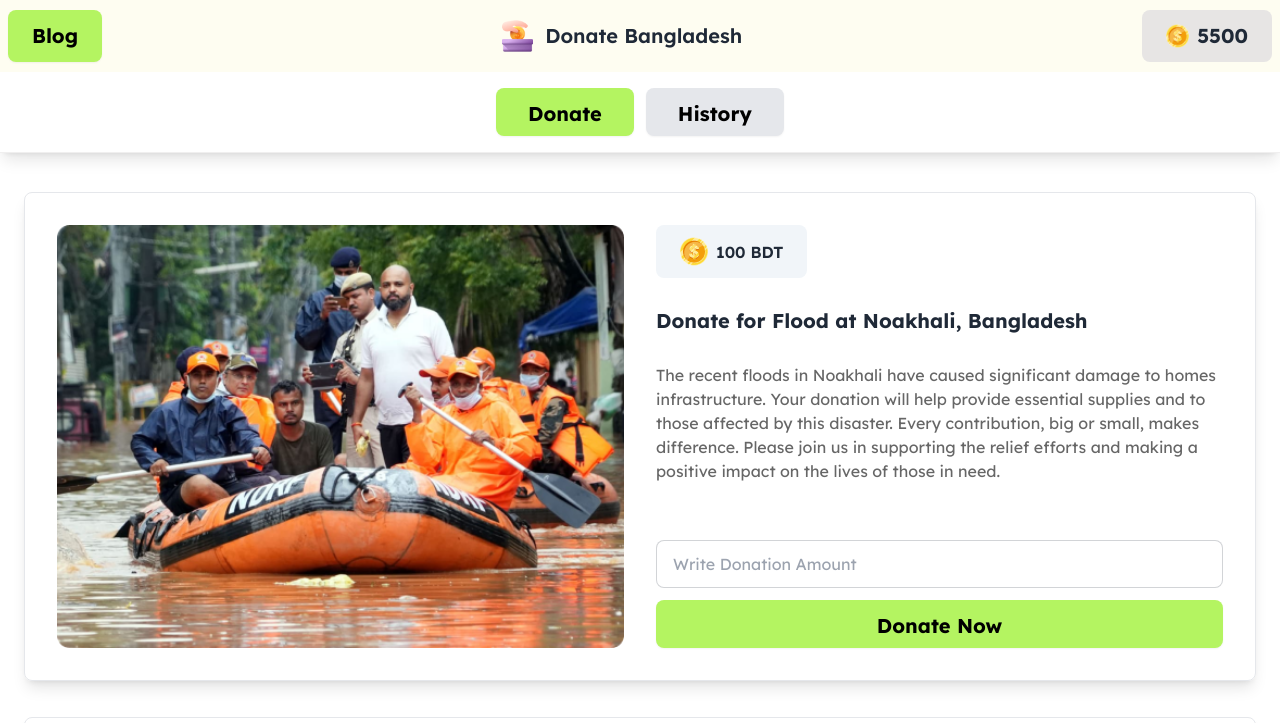
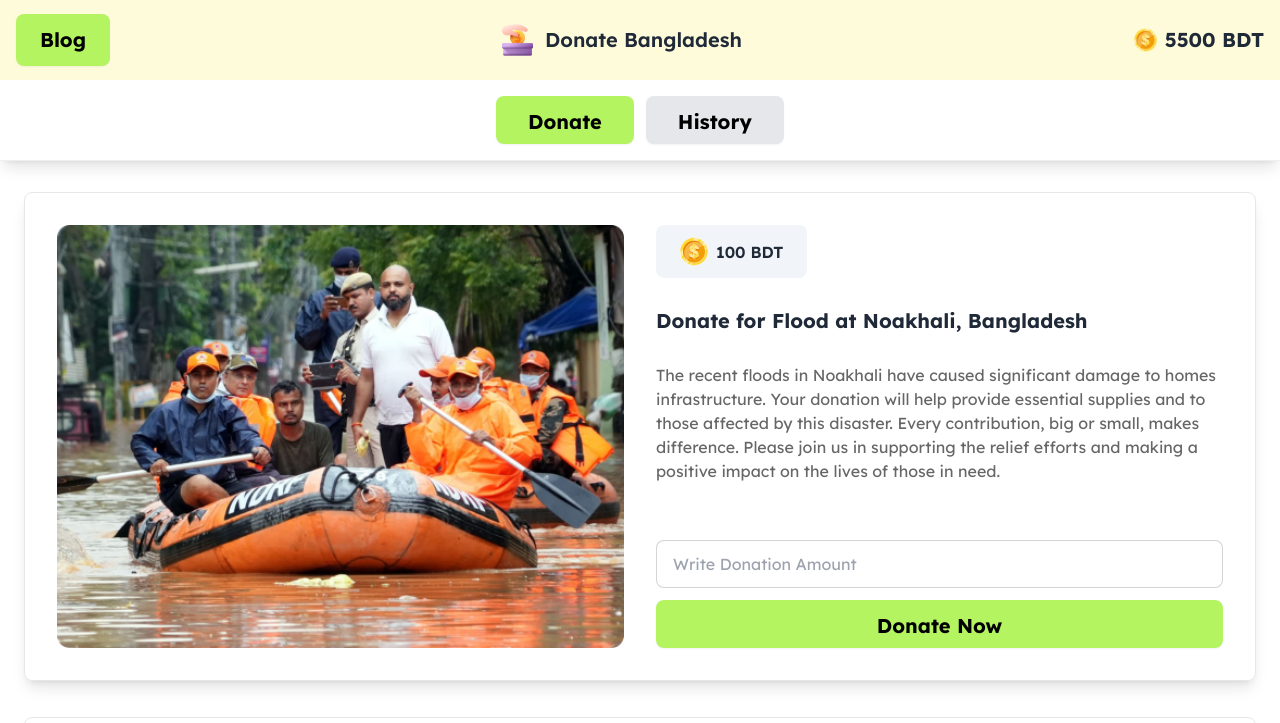
Before and after one commit to abdurrahmanmahmud5981/assignment-5-BH-10, a website: page index.html in a window 1280 px wide. Shown: the top 723 px of the page. Drawn offline with Linux system fonts and the light colour scheme.

Commit message:
navber updated

```diff
--- a/index.html
+++ b/index.html
@@ -11,36 +11,32 @@
       class="shadow-lg fixed w-full z-20 top-0 start-0 backdrop-filter backdrop-blur-lg"
     >
       <!-- navber start -->
-      <nav class="mx-auto bg-yellow-50/60 ">
+      <nav class="mx-auto bg-yellow-100/60">
         <div
-          class="max-w-screen-xl flex flex-wrap justify-center items-center gap-x-4 sm:justify-between mx-auto  p-2"
+          class="max-w-screen-xl flex flex-wrap  items-center gap-x-4 justify-between mx-auto  p-3 px-4"
         >
-          <div class="order-3 sm:order-1">
-            <a href="./blog.html">
-              <button
-                class="btn bg-primary text-black border-none py-3 px-6 text-xl font-bold min-h-max"
-              >
+          <div class="">
+            <a href="./blog.html" class="btn bg-primary text-black border-none py-3 px-6 text-xl font-bold min-h-max">
                 Blog
-              </button>
             </a>
           </div>
-          <div class="order-1 sm:order-2">
+          <div class="">
             <div class="flex items-center justify-center gap-3 py-3 px-0">
               <img src="./src/assets/logo.png" alt="logo" class="max-h-8" />
-              <h2 class="text-xl font-semibold">Donate Bangladesh</h2>
+              <h2 class="text-xl font-semibold hidden sm:block">Donate Bangladesh</h2>
             </div>
           </div>
-          <div class="order-2 sm:order-3">
+          <div class="">
             <div
-              class="flex items-center gap-2 py-3 px-6 bg-stone-200 rounded-lg"
+              class="flex items-center gap-2 "
             >
               <img
                 src="./src/assets/coin.png"
                 alt="coin"
                 class="max-h-6 block"
               />
-              <span id="initialAmount" class="text-xl font-bold block"
-                >5500</span
+              <span  class="text-xl font-bold block"
+                ><span id="initialAmount">5500 </span>BDT</span
               >
             </div>
           </div>
```
Also changed, not shown: blog.html (+32 -25 lines), style.css.
